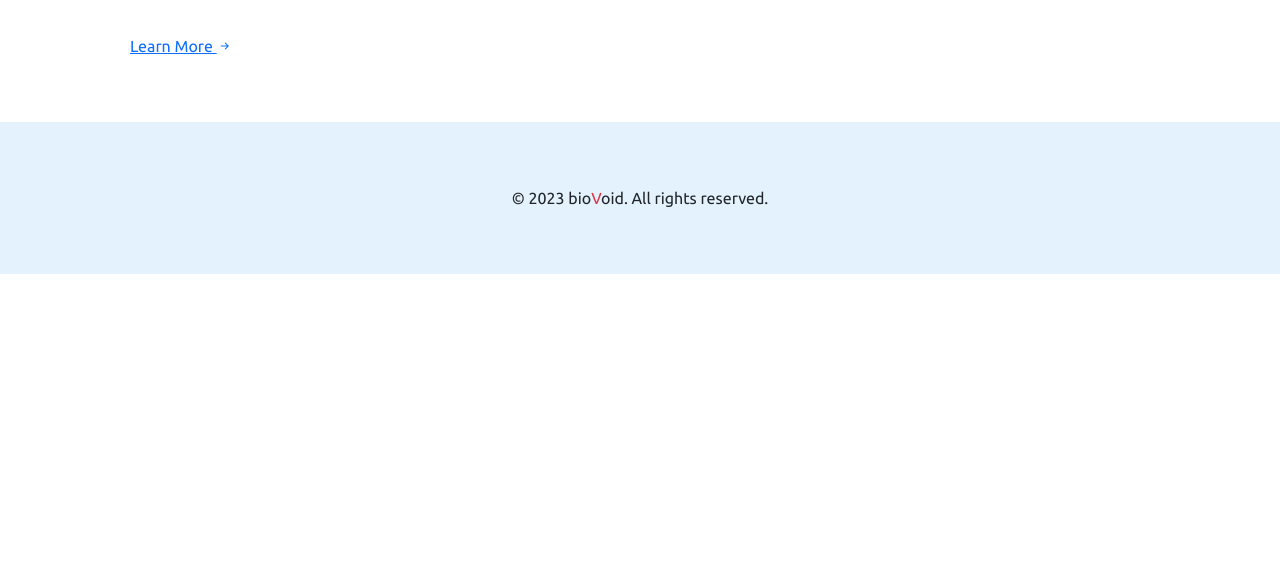
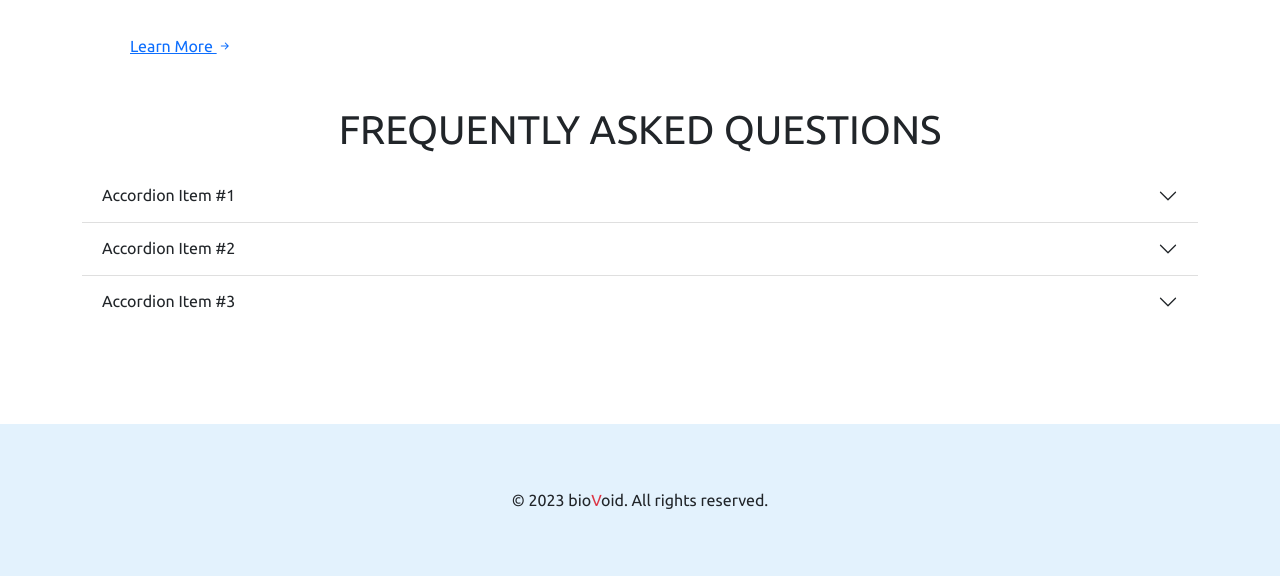
Before and after one commit to LoisaKitakaya/biovoid, a Flask app: page / in a window 1280 px wide. Shown: the part 1766-2342 px from the top of the page. Before the commit the page ends 2040 px from the top, so only its background shows below. Run offline with Flask 3, Linux system fonts and the light colour scheme; some web fonts are replaced.

Commit message:
added FAQs

```diff
--- a/app/templates/site/home.html
+++ b/app/templates/site/home.html
@@ -109,6 +109,93 @@
         style="width: 512px"
       />
     </div>
+    <div class="my-5">
+      <h1 class="mt-5 mb-3 text-center">FREQUENTLY ASKED QUESTIONS</h1>
+      <div class="accordion accordion-flush" id="accordionFlushExample">
+        <div class="accordion-item">
+          <h2 class="accordion-header" id="flush-headingOne">
+            <button
+              class="accordion-button collapsed"
+              type="button"
+              data-bs-toggle="collapse"
+              data-bs-target="#flush-collapseOne"
+              aria-expanded="false"
+              aria-controls="flush-collapseOne"
+            >
+              Accordion Item #1
+            </button>
+          </h2>
+          <div
+            id="flush-collapseOne"
+            class="accordion-collapse collapse"
+            aria-labelledby="flush-headingOne"
+            data-bs-parent="#accordionFlushExample"
+          >
+            <div class="accordion-body">
+              Placeholder content for this accordion, which is intended to
+              demonstrate the <code>.accordion-flush</code> class. This is the
+              first item's accordion body.
+            </div>
+          </div>
+        </div>
+        <div class="accordion-item">
+          <h2 class="accordion-header" id="flush-headingTwo">
+            <button
+              class="accordion-button collapsed"
+              type="button"
+              data-bs-toggle="collapse"
+              data-bs-target="#flush-collapseTwo"
+              aria-expanded="false"
+              aria-controls="flush-collapseTwo"
+            >
+              Accordion Item #2
+            </button>
+          </h2>
+          <div
+            id="flush-collapseTwo"
+            class="accordion-collapse collapse"
+            aria-labelledby="flush-headingTwo"
+            data-bs-parent="#accordionFlushExample"
+          >
+            <div class="accordion-body">
+              Placeholder content for this accordion, which is intended to
+              demonstrate the <code>.accordion-flush</code> class. This is the
+              second item's accordion body. Let's imagine this being filled with
+              some actual content.
+            </div>
+          </div>
+        </div>
+        <div class="accordion-item">
+          <h2 class="accordion-header" id="flush-headingThree">
+            <button
+              class="accordion-button collapsed"
+              type="button"
+              data-bs-toggle="collapse"
+              data-bs-target="#flush-collapseThree"
+              aria-expanded="false"
+              aria-controls="flush-collapseThree"
+            >
+              Accordion Item #3
+            </button>
+          </h2>
+          <div
+            id="flush-collapseThree"
+            class="accordion-collapse collapse"
+            aria-labelledby="flush-headingThree"
+            data-bs-parent="#accordionFlushExample"
+          >
+            <div class="accordion-body">
+              Placeholder content for this accordion, which is intended to
+              demonstrate the <code>.accordion-flush</code> class. This is the
+              third item's accordion body. Nothing more exciting happening here
+              in terms of content, but just filling up the space to make it
+              look, at least at first glance, a bit more representative of how
+              this would look in a real-world application.
+            </div>
+          </div>
+        </div>
+      </div>
+    </div>
   </div>
 </div>
 <!--  -->
```
